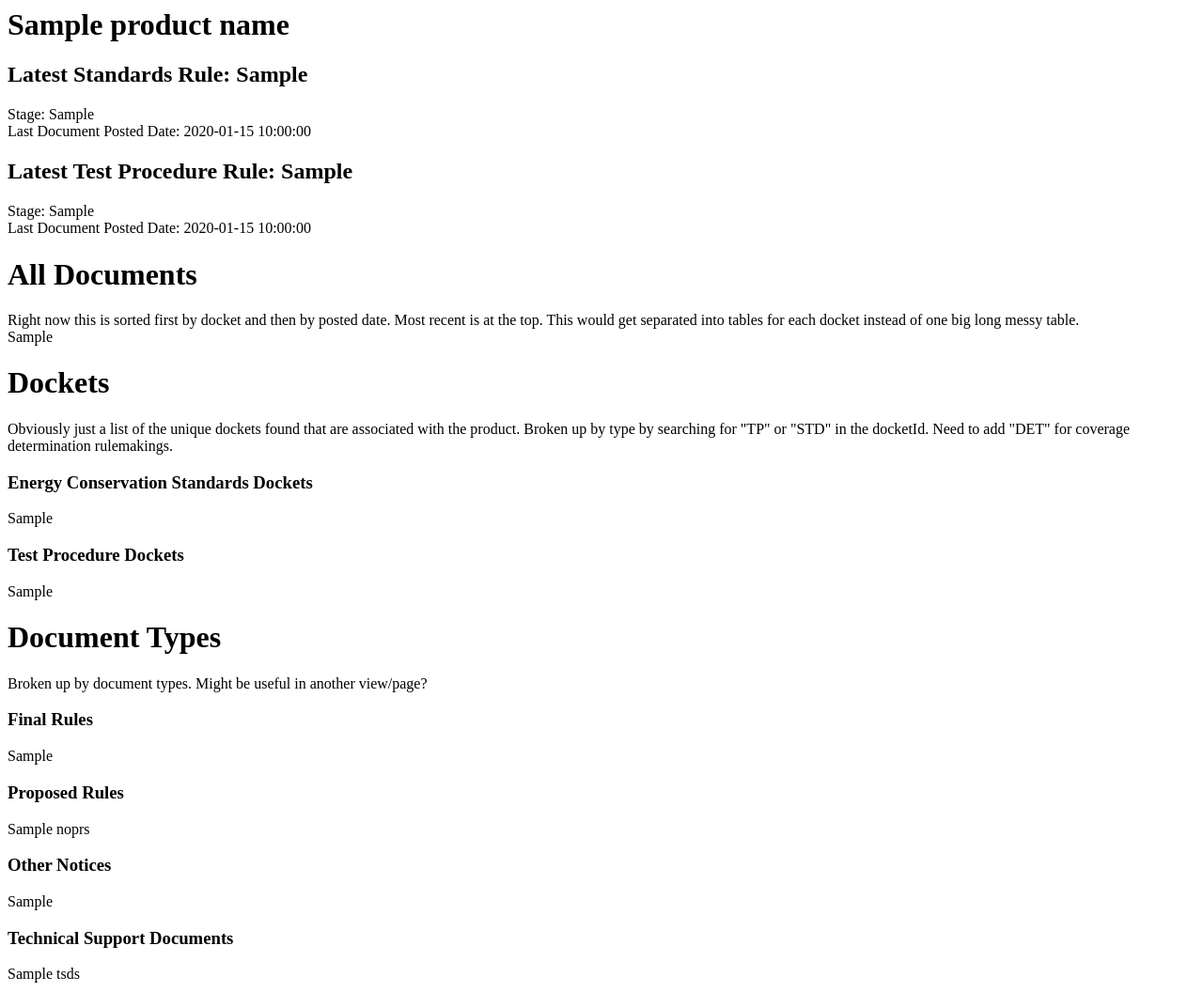
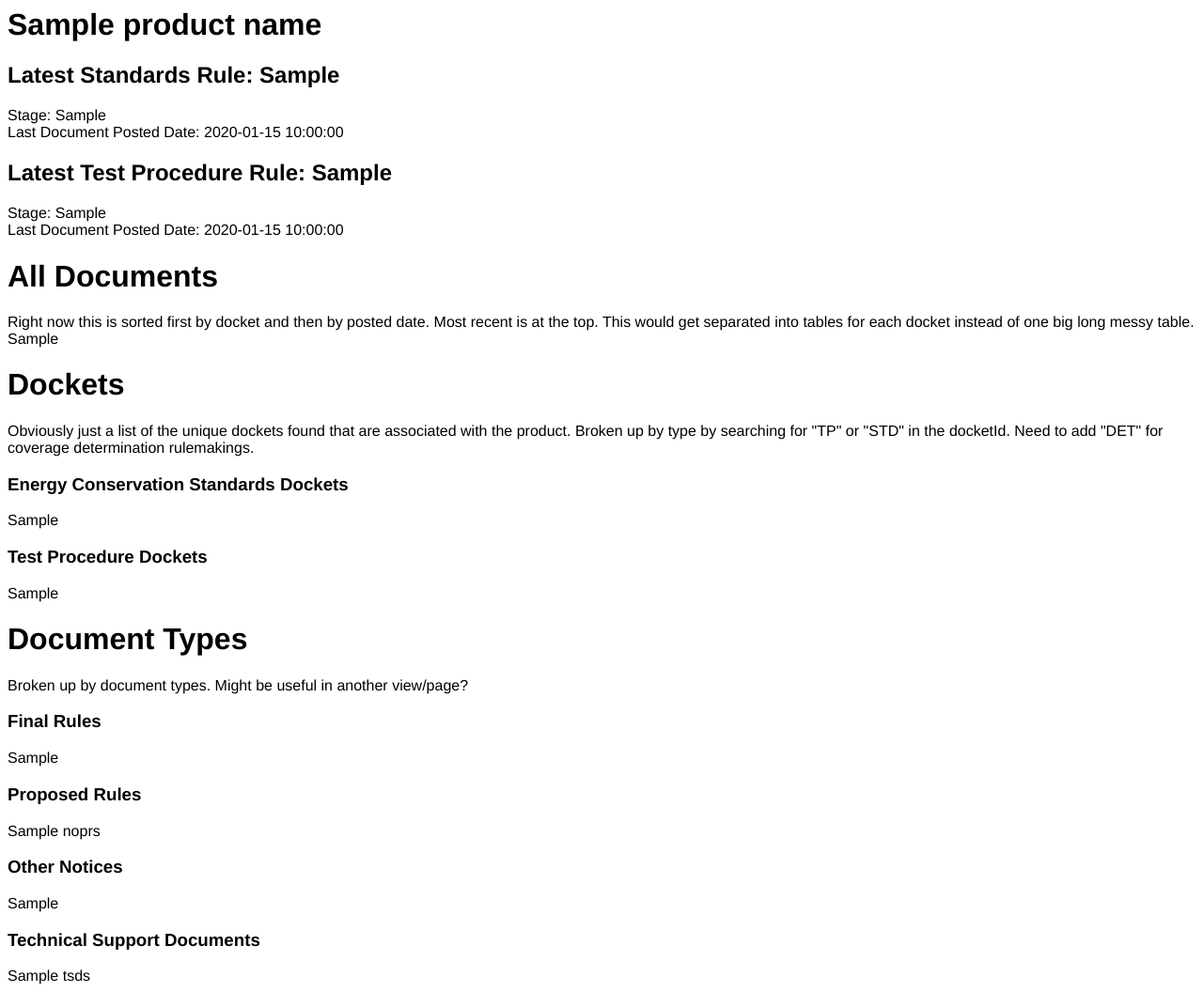
Before and after one commit to jtelszasz/DOE-Rule-Tool, a Flask app: template templates/product-dockets.html in a window 1280 px wide. Shown: the whole page at 94% size. Run offline with Flask 2, Linux system fonts and the light colour scheme; the template is opened without the code that fills it: most values are stand-ins (such as "Sample title", 1, 10 or a date in 2020); parts of the project's set-up code (start-up, migrations or seed data) failed here and were passed over.

Commit message:
linking to style.css

```diff
--- a/static/style.css
+++ b/static/style.css
@@ -0,0 +1,3 @@
+body {
+	font-family: Helvetica
+}
--- a/templates/index.html
+++ b/templates/index.html
@@ -1,3 +1,6 @@
+<link rel=stylesheet type=text/css href="{{ url_for('static', filename='style.css') }}">
+
+
 <h1> DOE Rule Tool </h1>
 
 <div>
--- a/templates/product-dockets.html
+++ b/templates/product-dockets.html
@@ -1,3 +1,5 @@
+<link rel=stylesheet type=text/css href="{{ url_for('static', filename='style.css') }}">
+
 <h1> {{ product_name }} </h1>
 
 <h2>Latest Standards Rule: {{ latest_STD_docket }}</h2>
--- a/views.py
+++ b/views.py
@@ -1,4 +1,5 @@
-## export FLASK_APP=views.py
+## export FLASK_APP=views.py (on mac)
+## set FLASK_APP=views.py (on PC)
 
 from flask import Flask, render_template, request, url_for, app
 import rule_info as rule
@@ -57,11 +58,9 @@ def show_docket_info(docketId):
 with app.test_request_context():
 	url_for('static', filename='style.css')
 
-'''
 # Run the app :)
 if __name__ == '__main__':
   app.run(
         host="0.0.0.0",
         port=int("80")
   )
-'''
```
